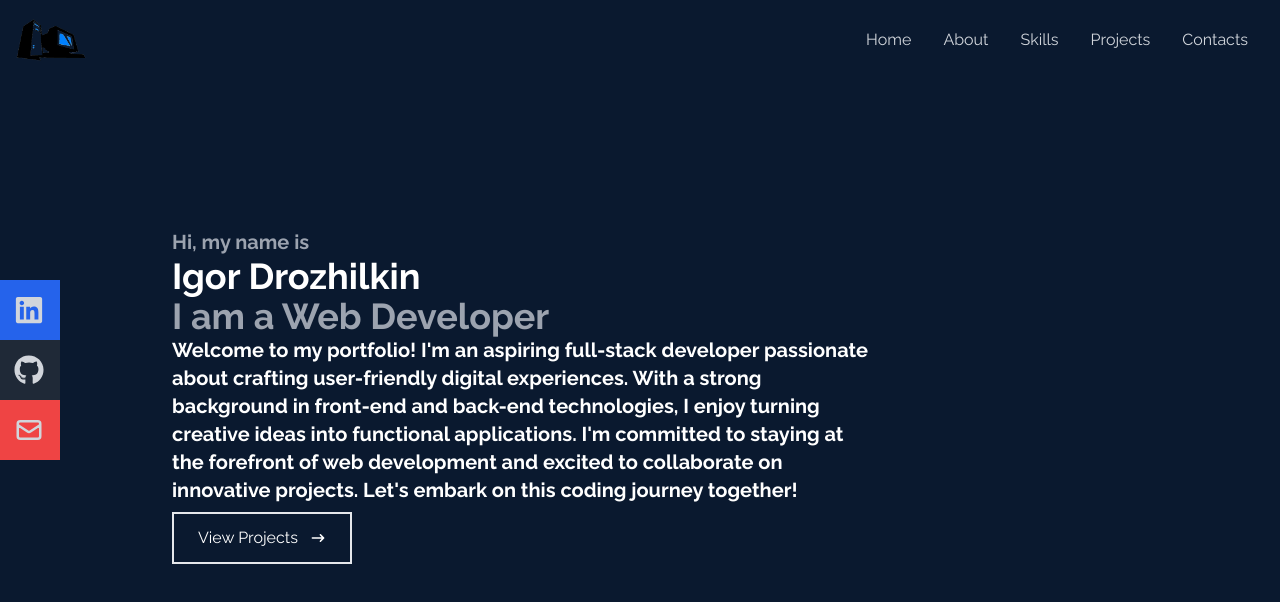
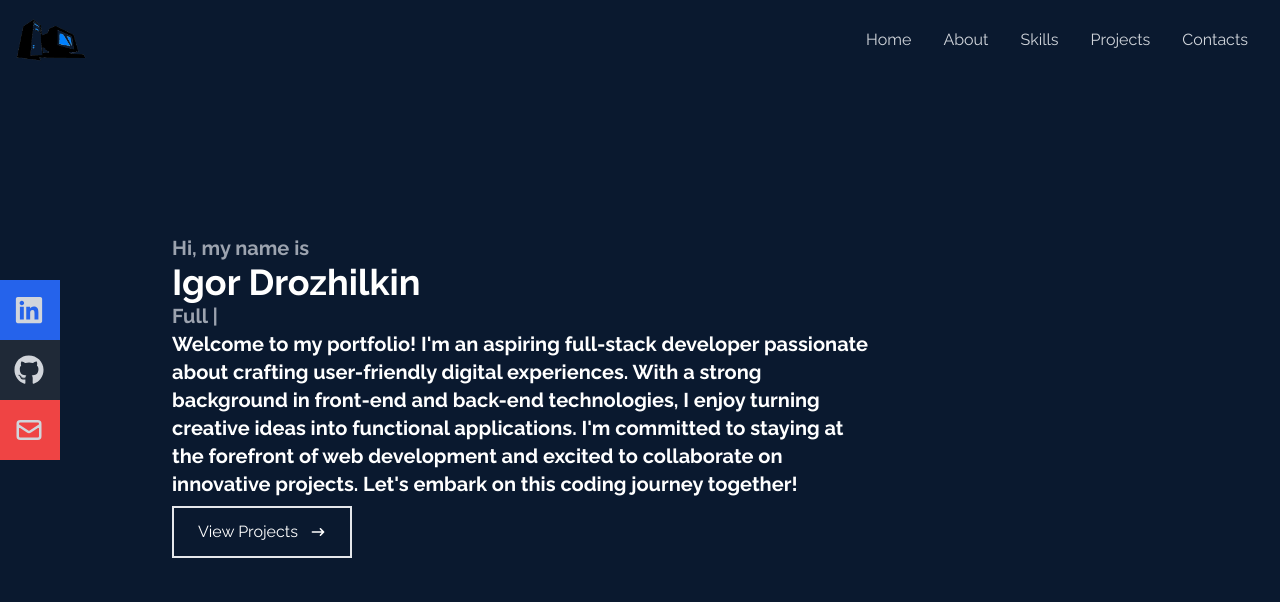
Before and after one commit to igd93/portfolio, a React (Vite) app: page / in a window 1280 px wide. Shown: the top 602 px of the page. Built offline with nearby package versions, Linux system fonts and the light colour scheme.

Commit message:
small fixes

```diff
--- a/src/components/Home.jsx
+++ b/src/components/Home.jsx
@@ -9,11 +9,19 @@ const Home = () => {
       {/* Container */}
       <div className="max-w-[1000px] mx-auto px-8 flex flex-col justify-center h-full">
         <p className="text-gray-400 text-xl font-bold ">Hi, my name is</p>
-        <h1 className="text-4xl font-bold text-white">
-          Igor Drozhilkin
-        </h1>
-        <p className="text-4xl font-bold text-gray-400">
-          I am a Web Developer
+        <h1 className="text-4xl font-bold text-white">Igor Drozhilkin</h1>
+        <p>
+          <Typed
+            className="text-gray-400 text-xl font-bold"
+            strings={[
+              "Full Stack Engineer",
+              "Front-end engineer",
+              "Back-end engineer",
+            ]}
+            typeSpeed={120}
+            backSpeed={130}
+            loop
+          />
         </p>
         <p className="text-xl font-bold text-white max-w-[700px]">
           Welcome to my portfolio! I'm an aspiring full-stack developer
```
